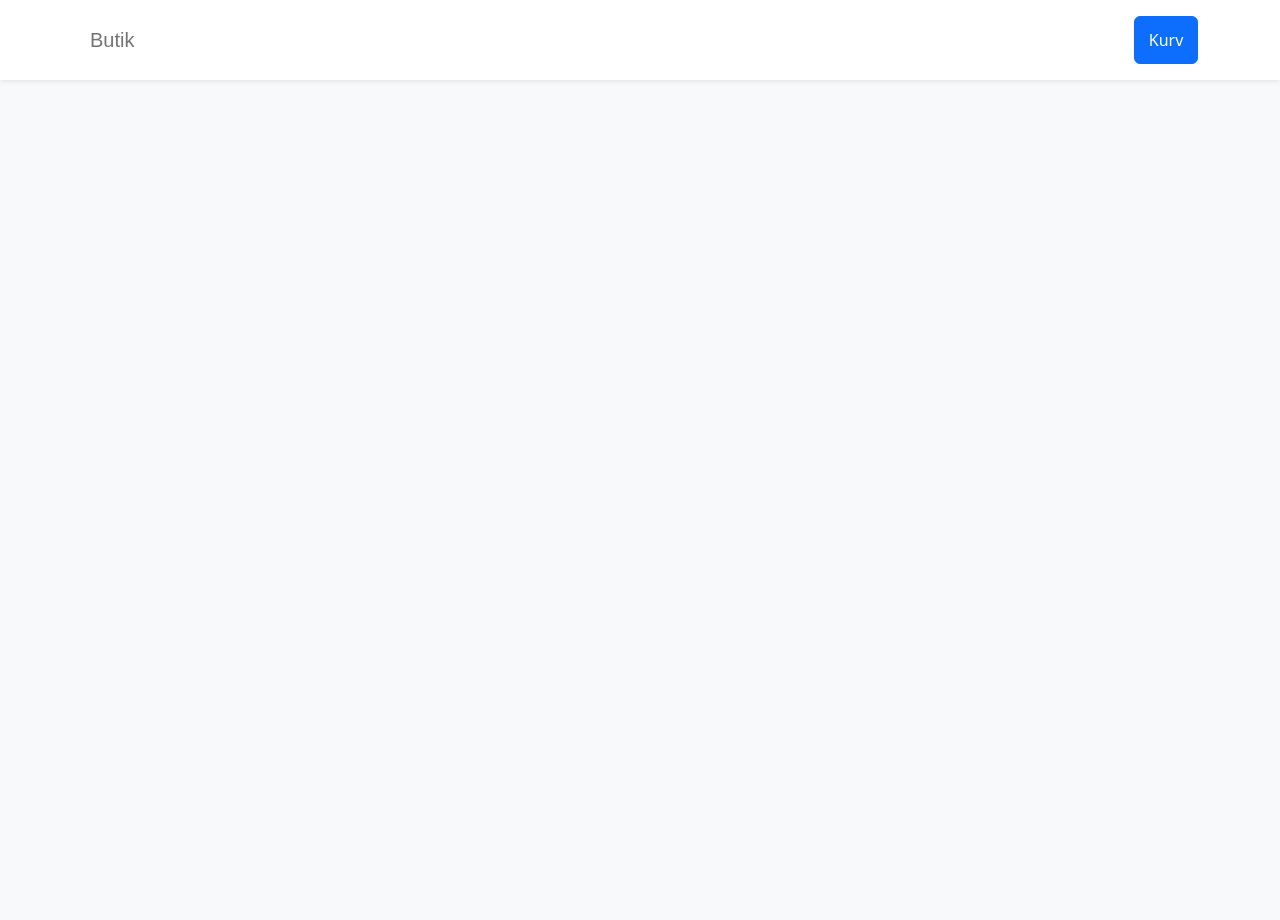
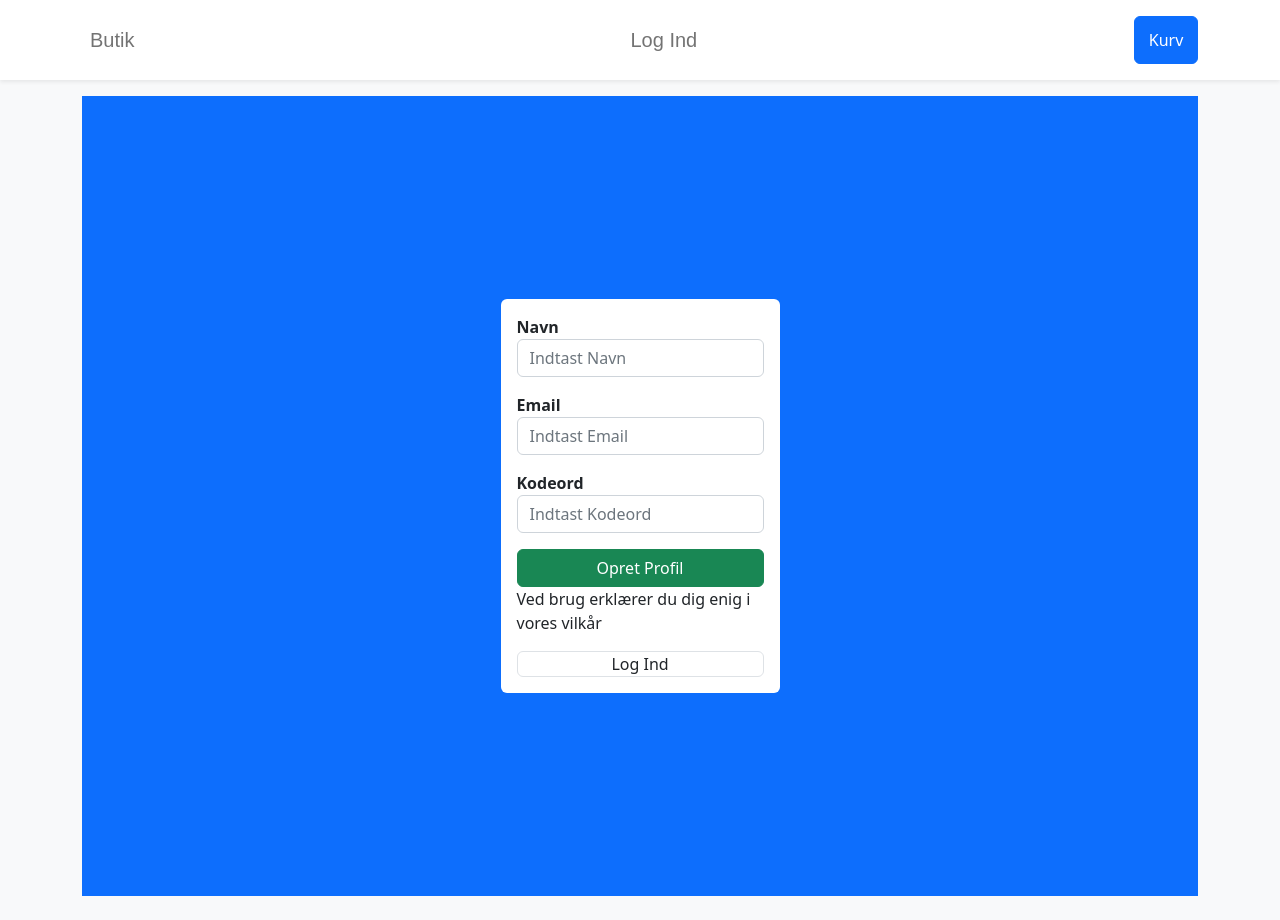
Before and after one commit to oska0281/frontendprojektgruppe7, a React (Vite) app: page /registrer in a window 1280 px wide. Before the commit this address had no page. Before the commit the page ends 800 px from the top, so only its background shows below. Built offline with nearby package versions, Linux system fonts and the light colour scheme.

Commit message:
logind og registrer sider oprettet

```diff
--- a/src/App.tsx
+++ b/src/App.tsx
@@ -6,6 +6,9 @@ import {Butik} from "./pages/Butik";
 import {Betaling} from "./pages/Betaling";
 import {Navigationsbar} from "./komponenter/Navigationsbar"
 import {KurvProvider} from "./kontekst/KurvKontekst";
+import {Logind} from "./pages/Logind";
+import {Registrer} from "./pages/Registrer";
+
 
 function App(){
   return (
@@ -16,6 +19,8 @@ function App(){
       <Route path="/" element={<Butik />} />
         <Route path="/levering" element={<Levering  />} />
       <Route path="/betaling" element={<Betaling />} />
+        <Route path="/logind" element={<Logind />} />
+      <Route path="/registrer" element={<Registrer/>}/>
      </Routes>
    </Container>
   </KurvProvider>
--- a/src/komponenter/Navigationsbar.tsx
+++ b/src/komponenter/Navigationsbar.tsx
@@ -10,6 +10,9 @@ export function Navigationsbar() {
                 <Nav.Link to="/" as={NavLink} style={{ fontSize: '20px', fontFamily: 'Arial, sans-serif' }}>
                 Butik
                 </Nav.Link>
+                <Nav.Link to="/logind" as={NavLink} style={{ marginLeft:"480px",fontSize: '20px', fontFamily: 'Arial, sans-serif' }}>
+                Log Ind
+                </Nav.Link>
             </Nav>
             <Button onClick={aabenKurv} style={{ width: "4rem", height:"3rem", position: "relative"}}>
                 Kurv
--- /dev/null
+++ b/src/pages/Logind.tsx
@@ -0,0 +1,27 @@
+import React from "react";
+import {NavLink} from "react-router-dom";
+import {Nav} from "react-bootstrap";
+
+
+
+export function Logind(){
+    return(
+        <div className="d-flex justify-content-center align-items-center bg-primary vh-100">
+            <div className="bg-white p-3 rounded w-25">
+                <form action="src">
+                    <div className="mb-3">
+                        <label htmlFor="email"><strong>Email</strong></label>
+                        <input className="form-control rouded-0" type="email" placeholder="Indtast Email"/>
+                    </div>
+                    <div className="mb-3">
+                        <label htmlFor="email"><strong>Kodeord</strong></label>
+                        <input className="form-control rouded-0" type="password" placeholder="Indtast Kodeord"/>
+                    </div>
+                    <button className="btn btn-success w-100">Log Ind</button>
+                    <p>Ved brug erklærer du dig enig i vores vilkår</p>
+                    <Nav.Link to="/registrer" as={NavLink}  className="btn btn-default border w-100">Opret Bruger</Nav.Link>
+                </form>
+            </div>
+        </div>
+    )
+}
--- /dev/null
+++ b/src/pages/Registrer.tsx
@@ -0,0 +1,31 @@
+import React from "react";
+import { Nav } from "react-bootstrap";
+import {NavLink} from "react-router-dom";
+
+
+
+export function Registrer(){
+    return(
+        <div className="d-flex justify-content-center align-items-center bg-primary vh-100">
+            <div className="bg-white p-3 rounded w-25">
+                <form action="src">
+                    <div className="mb-3">
+                        <label htmlFor="name"><strong>Navn</strong></label>
+                        <input className="form-control rouded-0" type="text" placeholder="Indtast Navn"/>
+                    </div>
+                    <div className="mb-3">
+                        <label htmlFor="email"><strong>Email</strong></label>
+                        <input className="form-control rouded-0" type="email" placeholder="Indtast Email"/>
+                    </div>
+                    <div className="mb-3">
+                        <label htmlFor="email"><strong>Kodeord</strong></label>
+                        <input className="form-control rouded-0" type="password" placeholder="Indtast Kodeord"/>
+                    </div>
+                    <button className="btn btn-success w-100">Opret Profil</button>
+                    <p>Ved brug erklærer du dig enig i vores vilkår</p>
+                    <Nav.Link to="/" as={NavLink}  className="btn btn-default border w-100">Log Ind</Nav.Link>
+                </form>
+            </div>
+        </div>
+    )
+}
```
Also changed, not shown: 2 other files (tests, documents, lock files or other folders).
